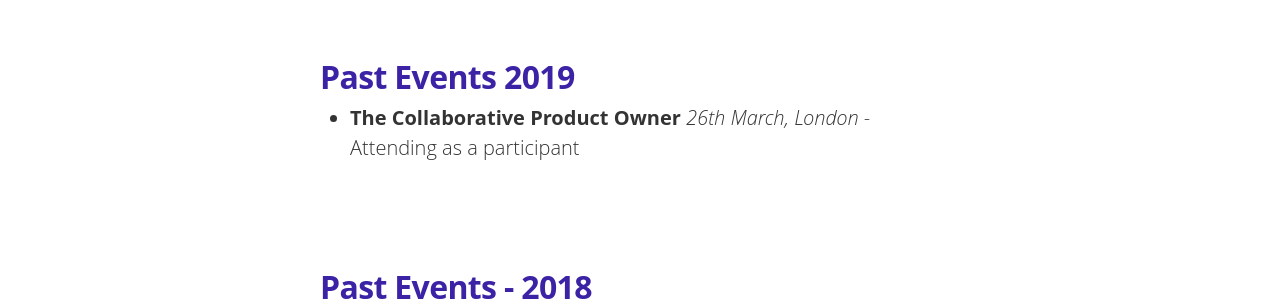
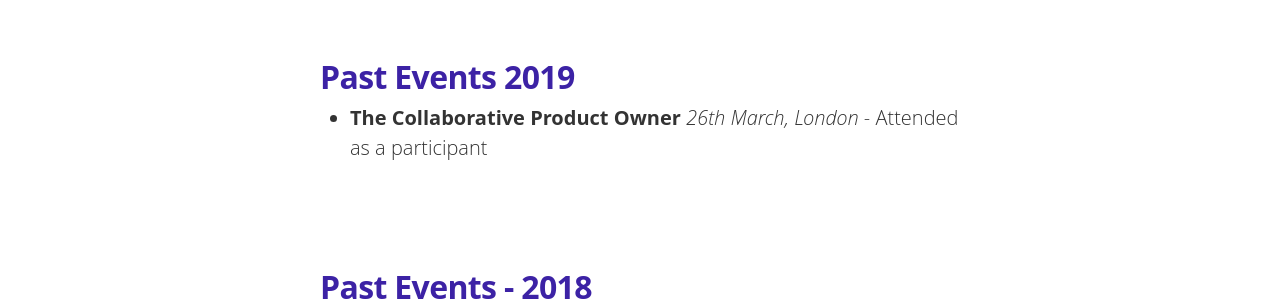
Before and after one commit to IamJackReed/JackReed, a Jekyll site: the page built from events.md, in a window 1280 px wide. Shown: the part 471-772 px from the top of the page. Built offline with Jekyll 4.4.1, drawn with Linux system fonts in a browser that asks for light colours; nearby versions of some CDN libraries; some web fonts are replaced.

Commit message:
Update events.md

```diff
--- a/events.md
+++ b/events.md
@@ -9,7 +9,7 @@ permalink: /events/
 
 # Past Events 2019
 -
-<span style="color:#00000; font-family: 'open sans'; font-size: 1em; font-size: 20px; font-weight: 200; hyphens: none;">**The Collaborative Product Owner** *26th March, London* - Attending as a participant
+<span style="color:#00000; font-family: 'open sans'; font-size: 1em; font-size: 20px; font-weight: 200; hyphens: none;">**The Collaborative Product Owner** *26th March, London* - Attended as a participant
 
 # Past Events - 2018
 -
```
